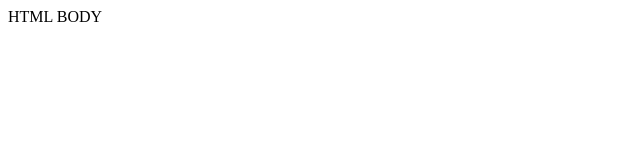
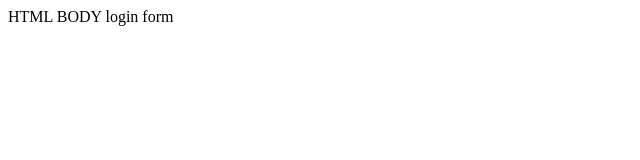
Before and after one commit to engstromm/testrepo, a plain HTML site: page index.html in a window 1280 px wide. Shown: the full height of the page, 0-640 px from the left. Drawn offline with Linux system fonts and the light colour scheme.

Commit message:
login form

```diff
--- /dev/null
+++ b/dir2/app2.js
@@ -0,0 +1 @@
+console.log("Hello");
--- a/index.html
+++ b/index.html
@@ -3,6 +3,7 @@
 	<title>First html</title>
 	<body>
 		HTML BODY
+		login form
 	</body>
 	</head>
 </html>
```
Also changed, not shown: login.html (added, +1 -0 lines).
